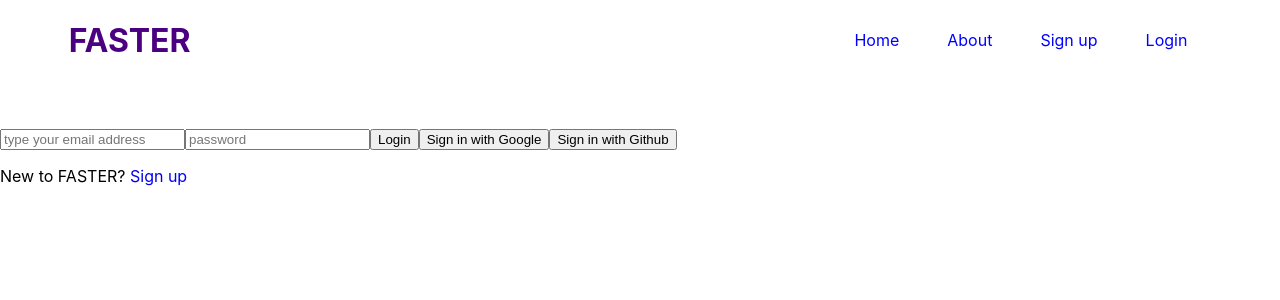
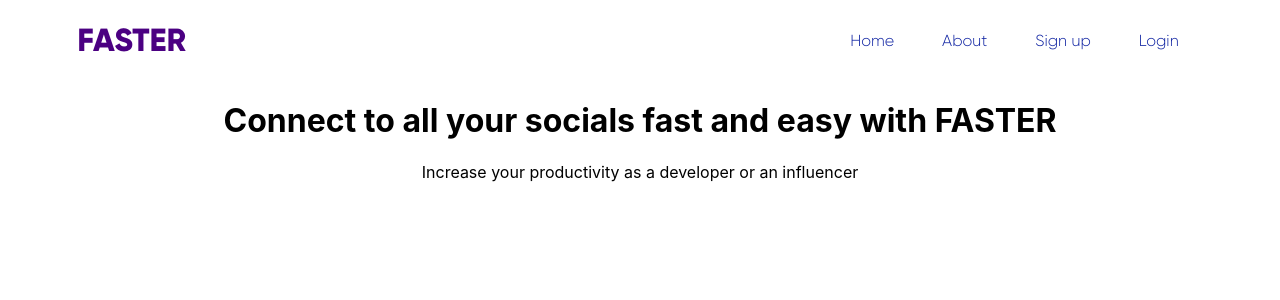
Before and after one commit to Jexsie/Faster, a React (Create React App) app: page / in a window 1280 px wide. Before the commit this address led to /login. Shown: the top 300 px of the page. Built offline with nearby package versions, Linux system fonts and the light colour scheme; no server answers.

Commit message:
add blurriness to navbar background

```diff
--- a/src/App.js
+++ b/src/App.js
@@ -32,10 +32,10 @@ function App() {
                 <Navbar />
                 <Routes>
                   <Route element={<PrivateRoutes />}>
-                    <Route exact path="/" element={<Homepage />} />
                     <Route path="/profile" element={<Profile />} />
                     <Route path="/dashboard" element={<Dashboard />} />
                   </Route>
+                  <Route exact path="/" element={<Homepage />} />
                   <Route path="/signup" element={<Signup />} />
                   <Route path="/login" element={<Login />} />
                 </Routes>
--- a/src/App.scss
+++ b/src/App.scss
@@ -1,8 +1,14 @@
+@font-face {
+  font-family: "Gilroy-bold";
+  src: url(./Fonts/GilroyExtraBold.otf);
+}
+
+@font-face {
+  font-family: "Gilroy-light";
+  src: url(./Fonts/GilroyLight.otf);
+}
+
 .App {
   margin: 0;
   padding: 0;
-
-  .App::-webkit-scrollbar {
-    display: none;
-  }
 }
--- a/src/pages/Dashboard/Dashboard.jsx
+++ b/src/pages/Dashboard/Dashboard.jsx
@@ -1,8 +1,13 @@
-import React from "react";
+import Card from "../../Card/Card";
 import "./Dashboard.scss";
 
 const Dashboard = () => {
-  return <div>Dashboard</div>;
+  return (
+    <>
+      <Card />
+      <div className="dashboard-container"></div>
+    </>
+  );
 };
 
 export default Dashboard;
--- a/src/pages/Homepage/Homepage.jsx
+++ b/src/pages/Homepage/Homepage.jsx
@@ -1,28 +1,12 @@
-import Card from "../../Card/Card";
 import "./Homepage.scss";
 
 const Homepage = () => {
-  const buttons = [
-    { name: "Add Github", func: () => {} },
-    { name: "Add LinkedIn", func: () => {} },
-    { name: "Add Twitter", func: () => {} },
-    { name: "Add Instagram", func: () => {} },
-  ];
   return (
     <>
-      <Card />
-
       <div className="container">
         <div>
           <h1>Connect to all your socials fast and easy with FASTER</h1>
           <p>Increase your productivity as a developer or an influencer</p>
-        </div>
-        <div className="buttons">
-          {buttons.map((button, index) => (
-            <button key={index} onClick={button.func}>
-              {button.name}
-            </button>
-          ))}
         </div>
       </div>
     </>
--- a/src/pages/Homepage/Homepage.scss
+++ b/src/pages/Homepage/Homepage.scss
@@ -1,3 +1,20 @@
+// .sss::-webkit-scrollbar {
+//   display: none;
+// }
+
+// .sss {
+//   scrollbar-width: none;
+// }
+
+.sss {
+  -ms-overflow-style: none; /* Internet Explorer 10+ */
+  scrollbar-width: none; /* Firefox */
+}
+
+.sss::-webkit-scrollbar {
+  display: none; /* Safari and Chrome */
+}
+
 .container {
   padding-top: 5rem;
   box-sizing: border-box;
--- a/src/pages/NavbarComponent/Navbar.jsx
+++ b/src/pages/NavbarComponent/Navbar.jsx
@@ -10,7 +10,7 @@ const Navbar = () => {
   const headers = [
     {
       name: "Home",
-      link: "/",
+      link: currentUser ? "/dashboard" : "/",
       func: () => {},
     },
     {
--- a/src/pages/NavbarComponent/Navbar.scss
+++ b/src/pages/NavbarComponent/Navbar.scss
@@ -11,8 +11,15 @@ a {
   gap: 50%;
   align-items: center;
   justify-content: center;
+  // border-bottom: 1px solid black;
+  // background-color: rgba(245, 245, 245, 0.8);
+  // background-color: rgba(184, 219, 217, 0.8);
+  // background: rgba(0, 0, 0, 0.8);
+  -webkit-backdrop-filter: saturate(180%) blur(20px);
+  backdrop-filter: saturate(180%) blur(20px);
 
   h1 {
+    font-family: "Gilroy-bold";
     color: indigo;
   }
 
@@ -22,7 +29,12 @@ a {
 
     a {
       margin-inline: 1.5rem;
-      color: blue;
+      color: #0d21a1;
+      font-family: "Gilroy-light";
     }
   }
 }
+
+// background: rgba(0,0,0,0.8);
+// -webkit-backdrop-filter: saturate(180%) blur(20px);
+// backdrop-filter: saturate(180%) blur(20px);
```
Also changed, not shown: src/Fonts/GilroyExtraBold.otf (added), src/Fonts/GilroyLight.otf (added).
